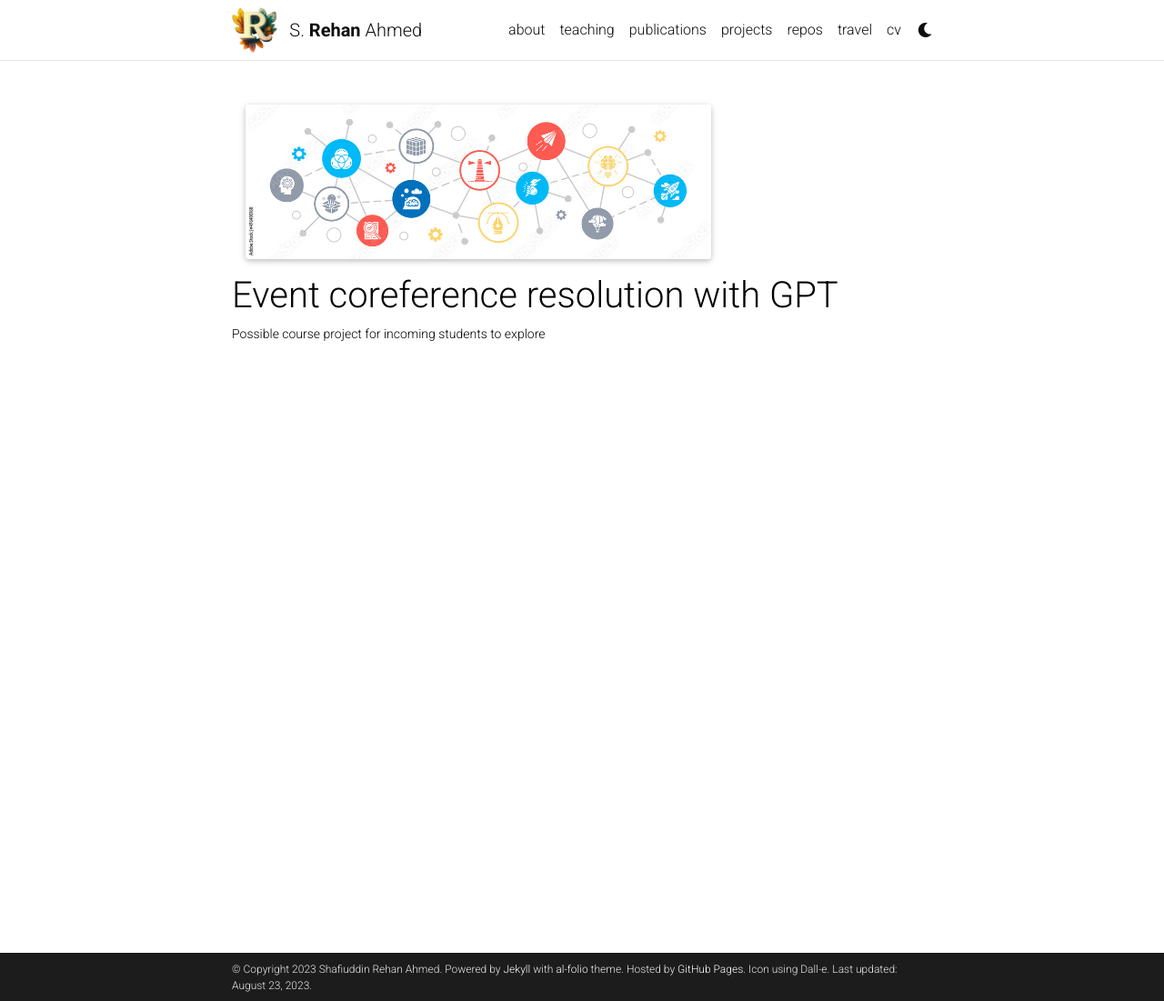
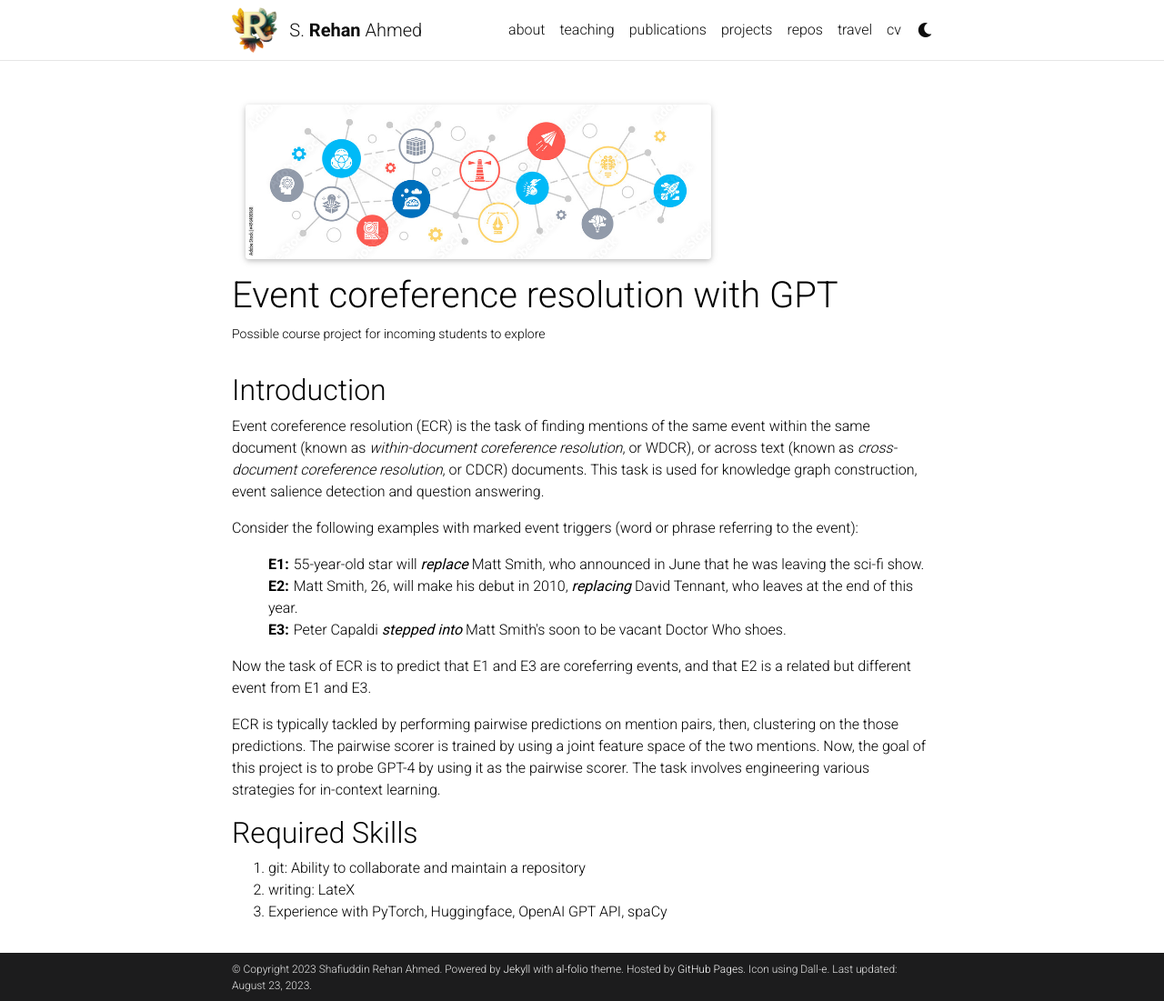
Before and after one commit to ahmeshaf/ahmeshaf.github.io, a Jekyll site: the page built from _projects/1_project.md, in a window 1280 px wide and 1101 px high. Shown: the whole window at 91% size. Built offline with Jekyll 4.4.1, drawn with Linux system fonts in a browser that asks for light colours; comment, search, counter and statistics services are not loaded; a style sheet for code colours, icons or effects is not loaded.

Commit message:
Updating project 1

```diff
--- a/_projects/1_project.md
+++ b/_projects/1_project.md
@@ -6,3 +6,53 @@
 importance: 1
 category: "nlp-course-project"
 ---
+
+## Introduction
+
+Event coreference resolution (ECR) is the task of finding mentions of the same event within
+the same document (known as *within-document coreference resolution*, or WDCR), or across
+text (known as *cross-document coreference resolution*, or  CDCR) documents.
+This task is used for knowledge graph construction, event salience detection and question answering.
+
+Consider the following examples with marked event triggers (word or phrase referring to the event):
+
+
+<style>
+  ol {
+    counter-reset: custom-counter;
+
+  }
+
+  nli {
+    list-style: none;
+    counter-increment: custom-counter;
+  }
+
+  nli::before {
+    content: "E" counter(custom-counter) ":";
+    font-weight: bold;
+    margin-right: 5px;
+  }
+</style>
+
+<ol>
+  <nli>55-year-old star will <b><i>replace</i></b> Matt Smith, who announced in June that he was leaving the sci-fi show.</nli>
+<br/>
+<nli>Matt Smith, 26, will make his debut in 2010, <b><i>replacing</i></b> David Tennant, who leaves at the end of this year.</nli>
+<br/>
+<nli>Peter Capaldi <b><i>stepped into</i></b> Matt Smith's soon to be vacant Doctor Who shoes.</nli>
+
+</ol>
+
+Now the task of ECR is to predict that E1 and E3 are coreferring events, and that E2 is a related but
+different event from E1 and E3.
+
+ECR is typically tackled by performing pairwise predictions on mention pairs, then, clustering on the
+those predictions. The pairwise scorer is trained by using a joint feature space of the two mentions.
+Now, the goal of this project is to probe GPT-4 by using it as the pairwise scorer. The task involves
+engineering various strategies for in-context learning.
+
+## Required Skills
+1. git: Ability to collaborate and maintain a repository
+2. writing: LateX
+3. Experience with PyTorch, Huggingface, OpenAI GPT API, spaCy
```
